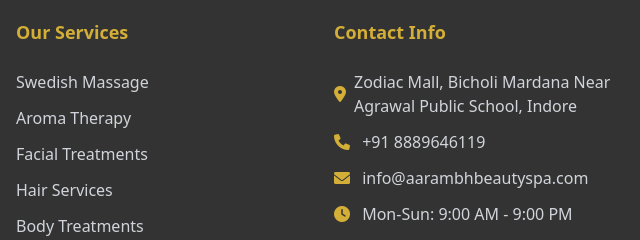
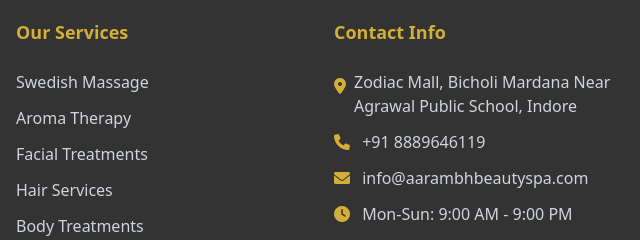
Before and after one commit to balrambaghel810/Aarambh, a plain HTML site: page index.html in a window 1280 px wide. Shown: the part 3843-4083 px from the top of the page, 640-1280 px from the left. Drawn offline with nearby package versions, Linux system fonts and the light colour scheme.

Commit message:
Update index.html

```diff
--- a/index.html
+++ b/index.html
@@ -646,8 +646,8 @@
             <h4 class="text-lg font-semibold mb-6 text-primary">
               Contact Info
             </h4>
-            <div class="text-gray-300 mb-3 flex justify-center items-center ">
-              <i class="fas fa-map-marker-alt text-primary mr-2"></i>  <p class=""> Zodiac
+            <div class="text-gray-300 mb-3 flex justify-center  ">
+              <i class="fas fa-map-marker-alt text-primary mr-2 mt-2"></i>  <p class=""> Zodiac
               Mall, Bicholi Mardana  Near
               Agrawal Public School, Indore </p>
             </div>
```
